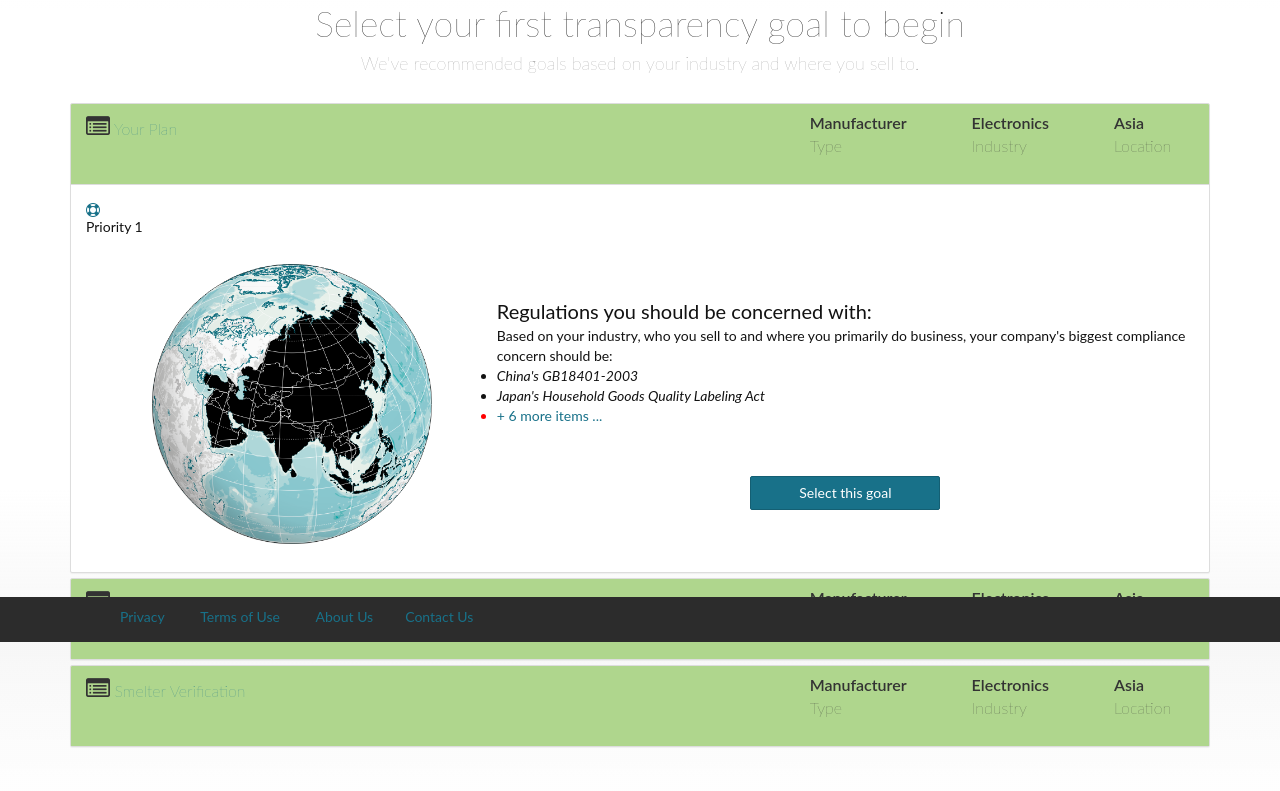
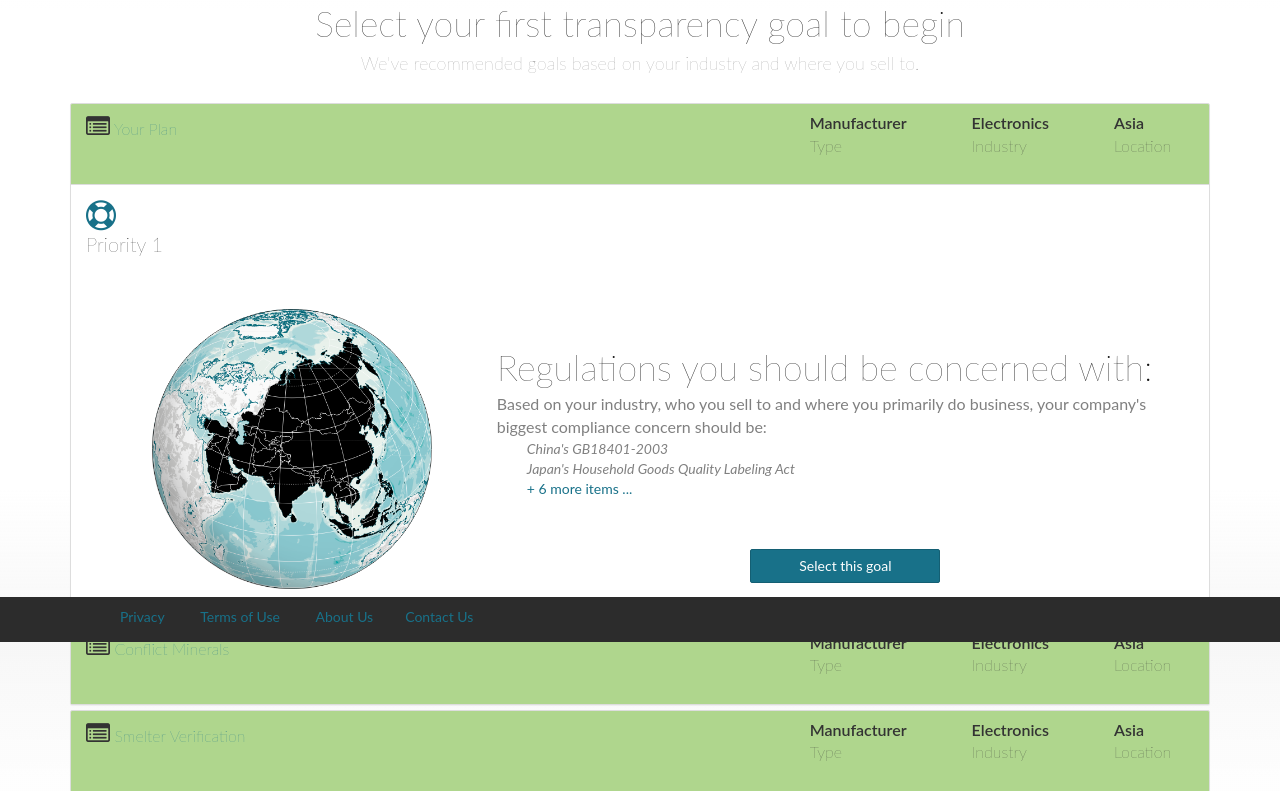
Before and after one commit to JonRichardson/SIProject, a PHP site: page / in a window 1280 px wide. Shown: the part 158-949 px from the top of the page. Before the commit the page ends 905 px from the top, so only its background shows below. Run offline with PHP 8.4, Linux system fonts and the light colour scheme; some libraries are stand-ins or nearby versions.

Commit message:
fixed merge issue with test.css

```diff
--- a/index2.html
+++ b/index2.html
@@ -146,12 +146,7 @@
                     <span class="leftColHeader">Recommended Allocation   <a href="#" data-toggle="tooltip" title="Some helpful message here"><i class="fa fa-question-circle-o" aria-hidden="true"></i></a></span></br>
                     </br>
                     <canvas id="myChart"></canvas>
-                    <div class="donut-inner">
-                      <h5>47 / 60 st</h5>
-                      <span>(30 / 25 st)</span>
-                    </div><br>
                     <br>
-                    </br>
                     <div class="detailsBtn">
                       <button class="btn btn-primary" type="submit" style="width: 190px;">Overview</button>
                       <button class="btn btn-primary" data-toggle="collapse" data-target="#demo"  type="submit" style="width: 190px;">Details</button>
--- a/test.css
+++ b/test.css
@@ -64,12 +64,35 @@ h4 {
   height: 80px;
 }
 
-.panel-heading.customPanel {
-  background-color: #afd68d;
+
+.accordion-toggle.yourPlan {
+  text-decoration: none;
+}
+
+.regulations {
+  font-size: 36px;
+  font-weight: 100;
+}
+.industry {
+  font-size: 16px;
+  color: grey;
+}
+
+.regList {
+  list-style:none;
+  color: grey;
+  text-indent: 30px;
+
 }
 
 .iconDiv {
   display: inline-grid;
+  font-size: 30px;
+}
+
+.priority {
+  font-size: 20px;
+  font-weight: lighter;
 }
 .inputPageVariables {
   padding: 0 50px 5px 15px;
@@ -84,7 +107,10 @@ h4 {
   padding: 0 15px 0 15px;
   font-style: normal;
   font-weight: 100;
+}
 
+.moreItems a {
+  text-decoration: none;
 }
 
 /* This is for the round map picture for results pages */
@@ -117,22 +143,9 @@ h4 {
 #myChart {
   width: 280px;
   height: 280px;
-  margin-bottom: 80px;
+  margin-bottom: 40px;
   padding-top: 20px;
   padding-left: 25px;
-}
-
-.donut-inner {
-   margin-top: -235px;
-   margin-bottom: 100px;
-   margin-left: 125px;
-}
-.donut-inner h5 {
-   margin-bottom: 5px;
-   margin-top: 0;
-}
-.donut-inner span {
-   font-size: 12px;
 }
 /*.col-sm-6 {
   border-right: 1px solid black;
```
